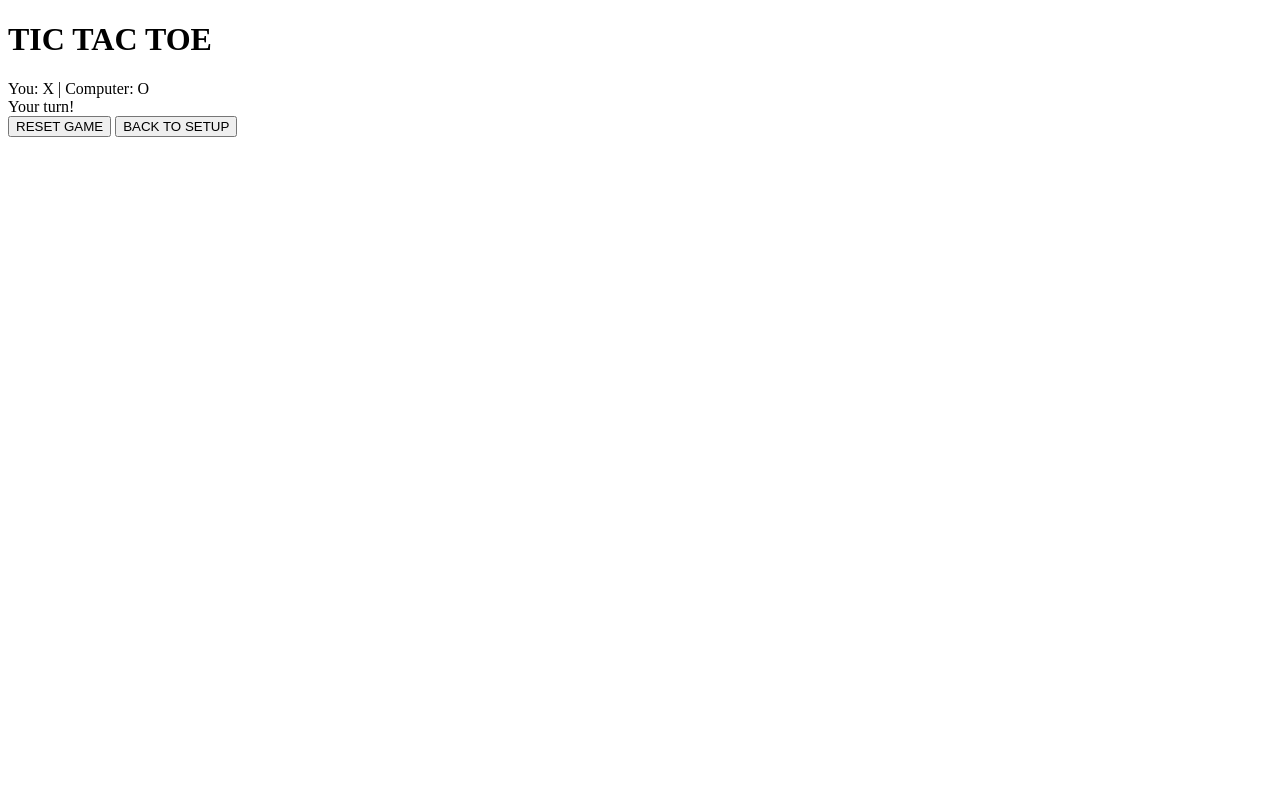
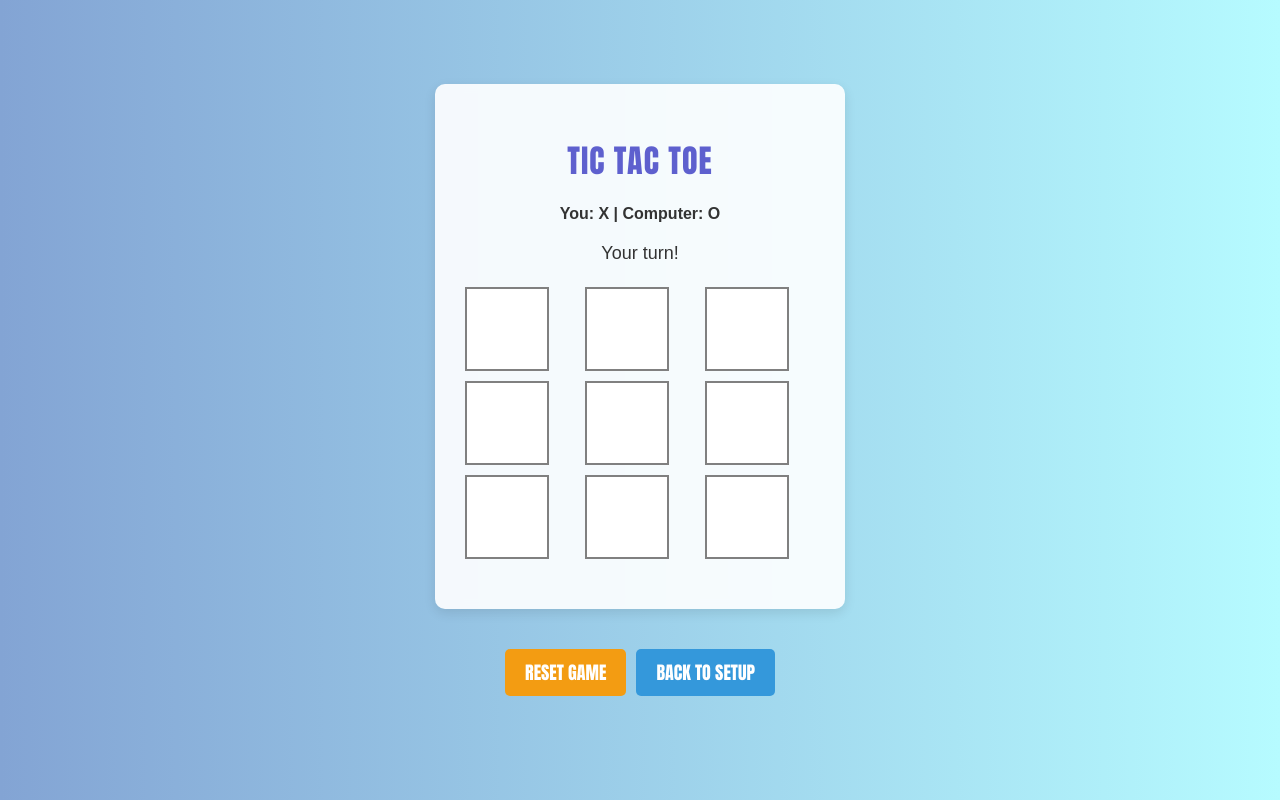
Before and after one commit to NaveenPensia70/Game-Zone, a plain HTML site: page tic_tac_toe.html in a window 1280 px wide. Drawn offline with Linux system fonts and the light colour scheme.

Commit message:
css code added in tic_tac_toe.html

```diff
--- a/tic_tac_toe.html
+++ b/tic_tac_toe.html
@@ -5,7 +5,138 @@
     <meta name="viewport" content="width=device-width, initial-scale=1.0">
     <title>Tic Tac Toe Game</title>
     <link href="https://fonts.googleapis.com/css2?family=Anton&display=swap" rel="stylesheet">
+    <style>
+      body {
+     font-family: 'Anton SC', sans-serif;
+    margin: 0;
+    background: linear-gradient(to right, #83a4d4, #b6fbff);
+    padding: 0;
+    display: flex;
+    justify-content: center;
+    align-items: center;
+    min-height: 100vh;
+    background-size: cover;
+    background-position: center;
+    background-attachment: fixed;
+    background-blend-mode: overlay;
+    color: #333;
+    flex-direction: column;
+}
 
+        .game-container {
+            background-color: rgba(255, 255, 255, 0.9);
+            border-radius: 10px;
+            box-shadow: 0 4px 12px rgba(0, 0, 0, 0.1);
+            padding: 30px;
+            width: 350px;
+            max-width: 90%;
+            text-align: center;
+            margin-bottom: 20px;
+            backdrop-filter: blur(5px);
+        }
+
+        .game-header {
+            margin-bottom: 20px;
+            font-size: 20px;
+            font-weight: bold;
+        }
+        .game-header h1{
+            color: #5e60ce;
+            font-size: 2.0rem;
+            margin-bottom: 20px;
+            letter-spacing: 1px;
+            font-weight: 900;
+            font-family: Impact, Haettenschweiler, 'Arial Narrow Bold', sans-serif;
+            text-transform: uppercase;
+        }
+
+        .game-info {
+            margin: 10px 0;
+            font-size: 16px;
+        }
+
+        .board {
+            display: grid;
+            grid-template-columns: repeat(3, 1fr);
+            grid-gap: 10px;
+            margin: 20px auto;
+        }
+
+        .cell {
+            width: 80px;
+            height: 80px;
+            background-color: #fff;
+            border: 2px solid grey;
+            display: flex;
+            justify-content: center;
+            align-items: center;
+            font-size: 36px;
+            font-weight: bold;
+            cursor: pointer;
+            transition: all 0.2s;
+        }
+
+        .cell:hover {
+            background-color: #f8f9fa;
+        }
+
+        .cell.x {
+            color: #e74c3c;
+        }
+
+        .cell.o {
+            color: #3498db;
+        }
+
+        .status {
+            margin: 15px 0;
+            font-size: 18px;
+            font-weight: 500;
+            min-height: 24px;
+        }
+
+        .action-buttons {
+            display: flex;
+            gap: 10px;
+            margin-top: 20px;
+            justify-content: center;
+            color: #5e60ce;
+            font-size: 2.0rem;
+            margin-bottom: 20px;
+            letter-spacing: 1px;
+            font-weight: 900;
+            font-family: Impact, Haettenschweiler, 'Arial Narrow Bold', sans-serif;
+            letter-spacing: -0.5px;
+            text-transform: uppercase;
+        }
+
+        .back-btn, .reset-btn {
+            color: white;
+            border: none;
+            padding: 10px 20px;
+            border-radius: 5px;
+            font-size: 18px;
+            font-family: Impact, Haettenschweiler, 'Arial Narrow Bold', sans-serif;
+            cursor: pointer;
+            transition: background-color 0.2s;
+        }
+
+        .back-btn {
+            background-color: #3498db;
+        }
+
+        .back-btn:hover {
+            background-color: #e74c3c;
+        }
+
+        .reset-btn {
+            background-color: #f39c12;
+        }
+
+        .reset-btn:hover {
+            background-color: #e67e22;
+        }
+    </style>
 </head>
 <body>
     <div class="game-container">
```
